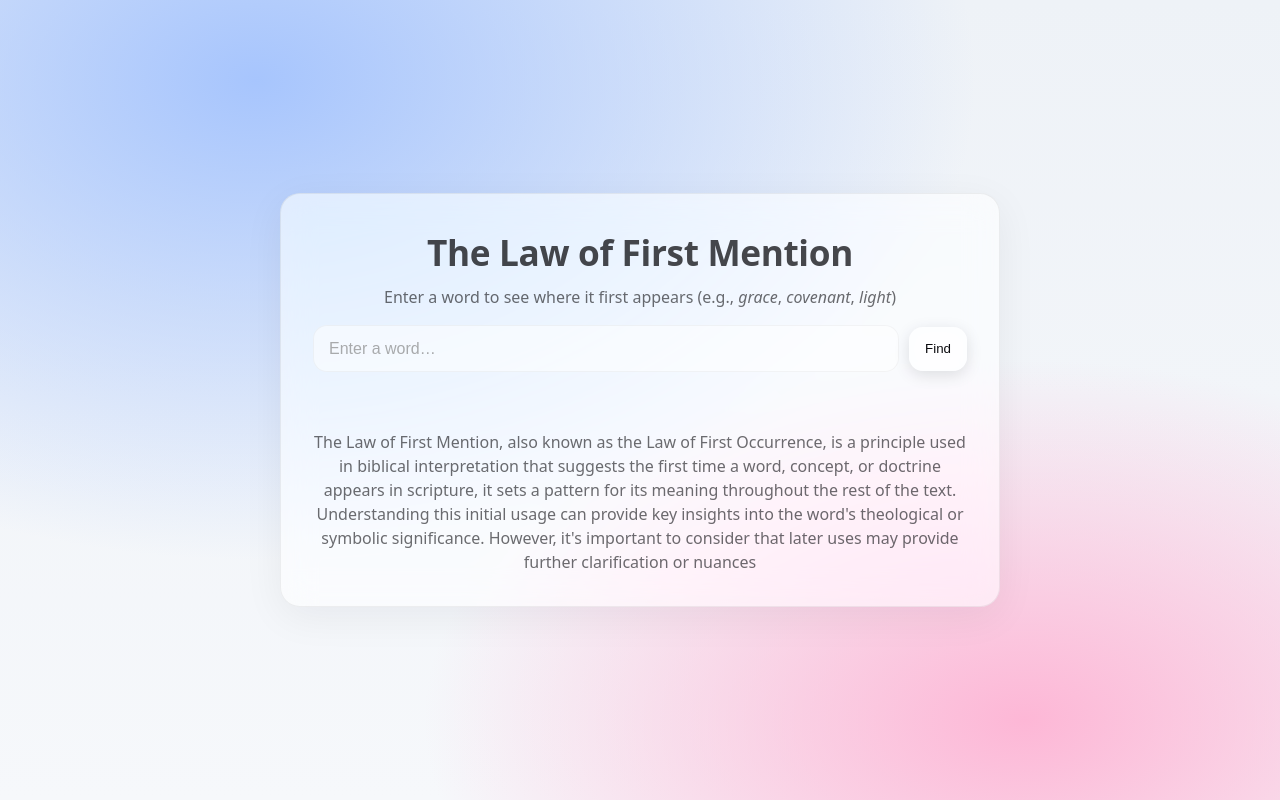
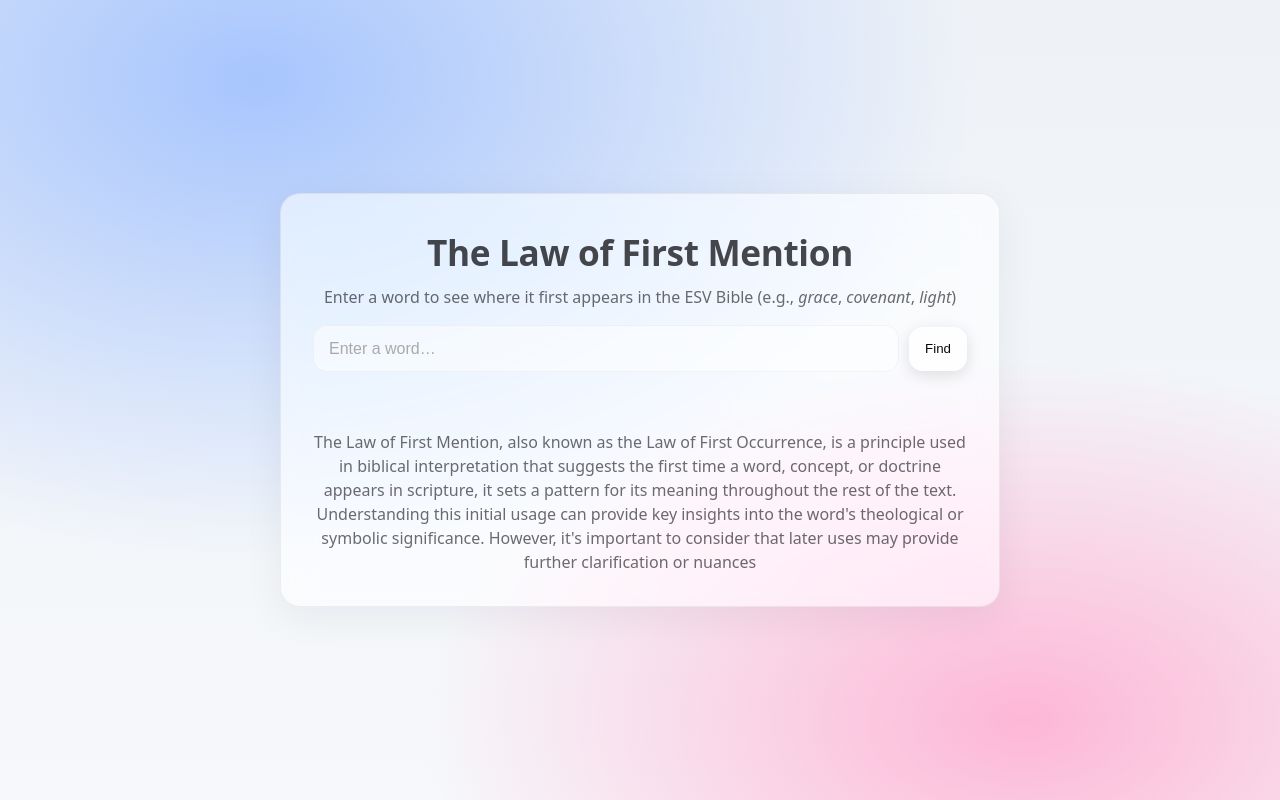
Before and after one commit to TheRealMarcusChiu/the-law-of-first-mention, a plain HTML site: page web/index.html in a window 1280 px wide. Drawn offline with Linux system fonts and the light colour scheme.

Commit message:
initial commit

```diff
--- a/web/index.html
+++ b/web/index.html
@@ -10,7 +10,7 @@
 <body>
     <main class="glass" role="main" aria-labelledby="title">
         <h1 id="title" class="title">The Law of First Mention</h1>
-        <p class="sub">Enter a word to see where it first appears (e.g., <em>grace</em>, <em>covenant</em>, <em>light</em>)</p>
+        <p class="sub">Enter a word to see where it first appears in the ESV Bible (e.g., <em>grace</em>, <em>covenant</em>, <em>light</em>)</p>
         <div class="row" role="search">
             <input id="wordInput" type="text" inputmode="search" autocomplete="off" spellcheck="false" placeholder="Enter a word…" aria-label="Word to search" />
             <button id="findBtn" class="btn" aria-label="Find first occurrence">Find</button>
```
Also changed, not shown: 1 other file.
